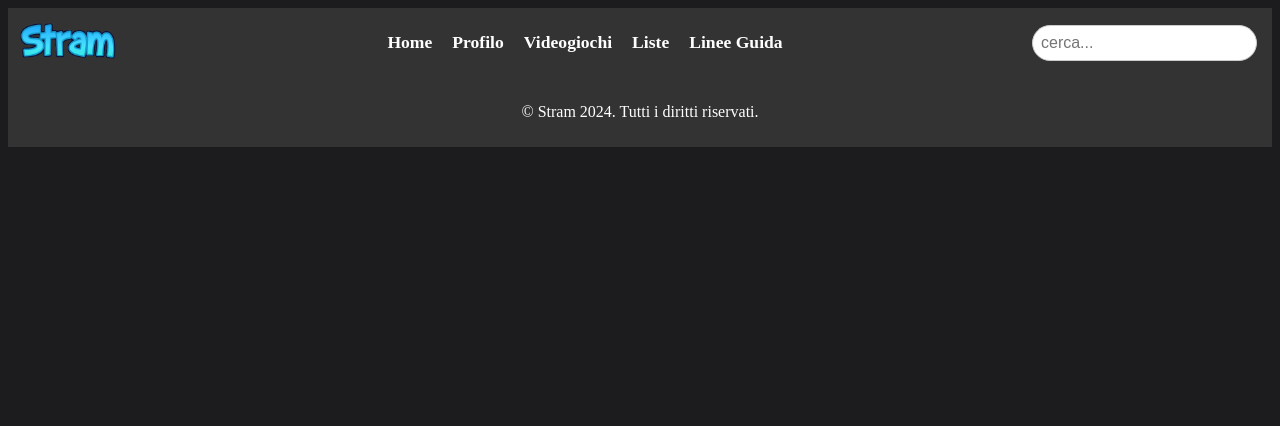
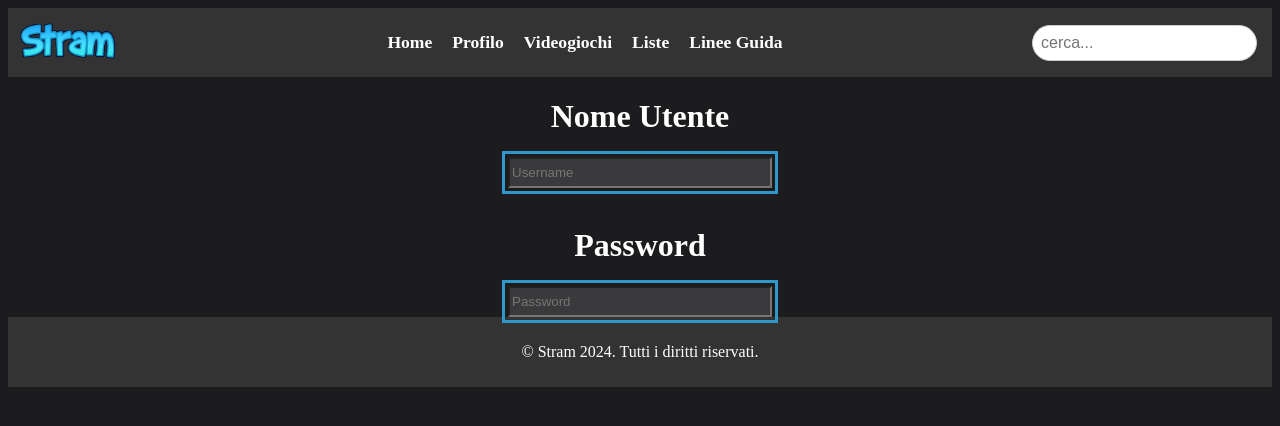
Before and after one commit to szafranski2001/WEBAPP, an Angular app in the folder Stram/: page /login in a window 1280 px wide. Before the commit this address led to /. Shown: the top 426 px of the page. Built offline with nearby package versions, Linux system fonts and the light colour scheme.

Commit message:
login v0.1
pagina login

```diff
--- a/Stram/src/app/app-routing.module.ts
+++ b/Stram/src/app/app-routing.module.ts
@@ -5,10 +5,12 @@ import { GuidelinesComponent } from './guidelines/guidelines.component';
 import { VideogameDetailComponent } from './videogame-detail/videogame-detail.component';
 import { VideogameListsComponent} from "./videogame-lists/videogame-lists.component";
 import {HomeComponent} from "./home/home.component";
+import {LoginComponent} from "./login/login.component";
 
 const routes: Routes = [
   {path: '', component: HomeComponent},
   {path: 'profile', component:ProfileComponent},
+  {path: 'login', component: LoginComponent},
   {path: 'guidelines', component:GuidelinesComponent},
   {path: 'videogame/:id', component:VideogameDetailComponent},
   {path: 'videogame-lists', component: VideogameListsComponent}
--- a/Stram/src/app/app.module.ts
+++ b/Stram/src/app/app.module.ts
@@ -14,6 +14,7 @@ import { VideogameToolbarComponent } from './videogame-toolbar/videogame-toolbar
 import { VideogameListsComponent } from './videogame-lists/videogame-lists.component';
 import { RatingComponent } from './rating/rating.component';
 import { HomeComponent } from './home/home.component';
+import { LoginComponent } from './login/login.component';
 
 @NgModule({
   declarations: [
@@ -27,7 +28,8 @@ import { HomeComponent } from './home/home.component';
     VideogameToolbarComponent,
     VideogameListsComponent,
     RatingComponent,
-    HomeComponent
+    HomeComponent,
+    LoginComponent
   ],
   imports: [
     BrowserModule,
--- /dev/null
+++ b/Stram/src/app/login/login.component.css
@@ -0,0 +1,12 @@
+.main-container{
+  display: grid;
+  place-items: center;
+
+}
+#password, #username {
+  outline: 3px solid #2f97ca;
+  outline-offset: 3px;
+  height: 25px;
+  width: 20vw;
+  background-color: var(--systemGray4);
+}
--- /dev/null
+++ b/Stram/src/app/login/login.component.html
@@ -0,0 +1,7 @@
+<div class = "main-container">
+  <h1>Nome Utente</h1>
+  <input type="text" id="username" name="username" placeholder="Username">
+  <br>
+  <h1>Password</h1>
+  <input type="password" id="password" name="password" placeholder="Password">
+</div>
```
Also changed, not shown: Stram/src/app/login/login.component.ts (added, +10 -0 lines), 1 other file (tests, documents, lock files or other folders).
